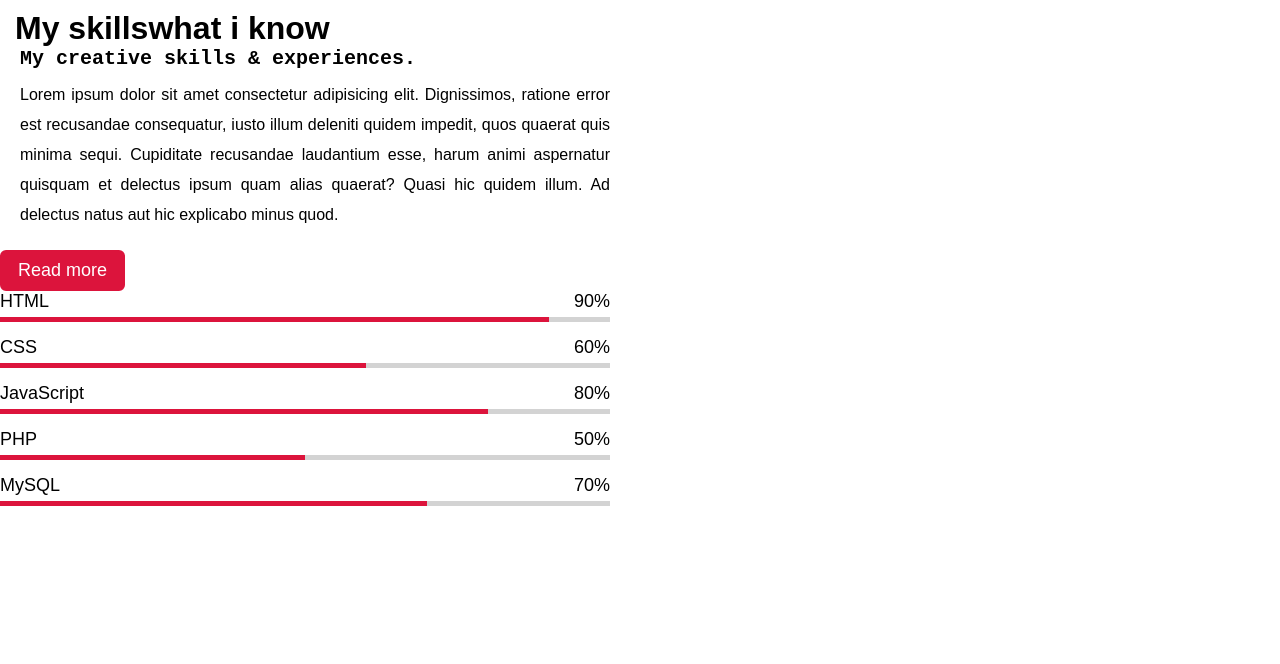
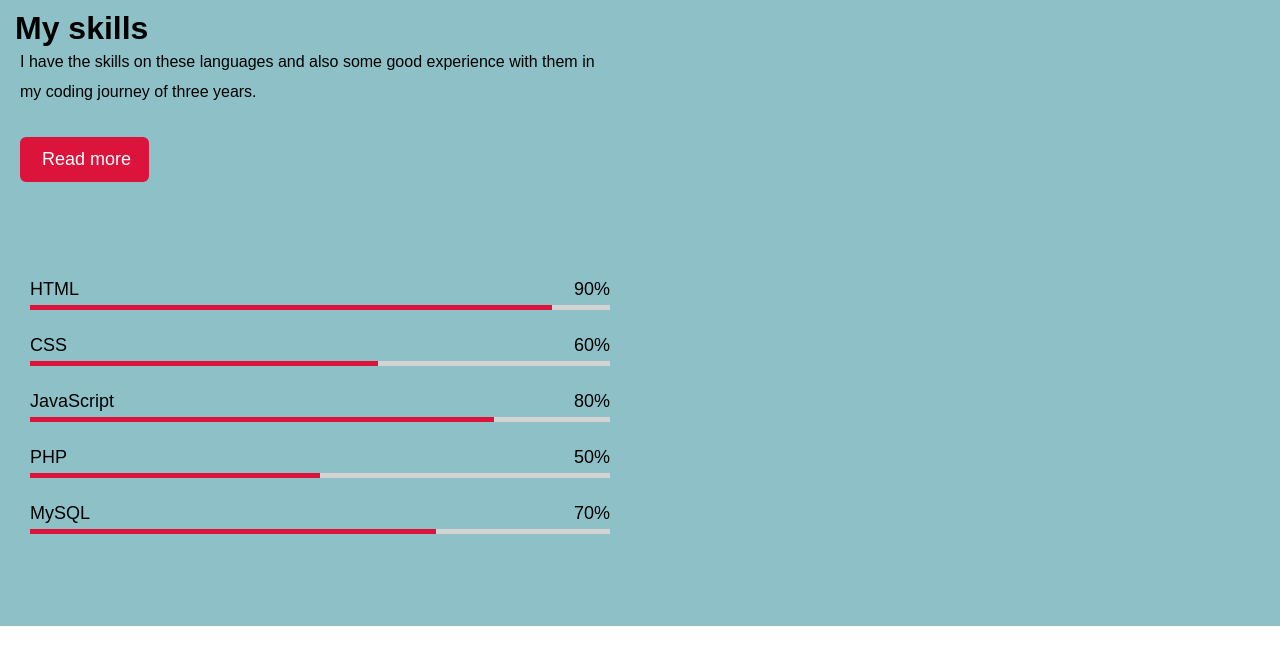
Before and after one commit to Isaackmogaka/Personal-website, a plain HTML site: page skills.html in a window 1280 px wide. Drawn offline with Linux system fonts and the light colour scheme.

Commit message:
add readme,skills files and style file

```diff
--- a/skills.html
+++ b/skills.html
@@ -3,7 +3,7 @@
 <head>
     <meta charset="UTF-8">
     <meta name="viewport" content="width=device-width, initial-scale=1.0">
-    <title>Document</title>
+    <title>My skills</title>
     <link rel="stylesheet" href="styles.css">
 </head>
 <body>
@@ -12,9 +12,14 @@
             <h2 class="title">My skills</h2>
             <div class="skills-content">
                 <div class="column left">
-                    <div class="text">My creative skills & experiences.</div>
-                    <p>Lorem ipsum dolor sit amet consectetur adipisicing elit. Dignissimos, ratione error est recusandae consequatur, iusto illum deleniti quidem impedit, quos quaerat quis minima sequi. Cupiditate recusandae laudantium esse, harum animi aspernatur quisquam et delectus ipsum quam alias quaerat? Quasi hic quidem illum. Ad delectus natus aut hic explicabo minus quod.</p>
-                    <a href="#">Read more</a>
+
+                    <p>I have the skills on these languages and also some good experience with them in my coding journey of three years.
+
+                    </p>
+                    <div id="read">
+                        <a href="#" id="read">Read more</a>
+                    </div>
+
                 </div>
                 <div class="column right">
                     <div class="bars">
--- a/styles.css
+++ b/styles.css
@@ -181,21 +181,31 @@ p{
 h2{
   padding-left: 15px;
 }
+.bars{
+  padding-left: 30px;
+  border-radius: 1rem;
+  padding-top: 10px;
+}
+#read{
+  padding-left: 20px;
+  padding-bottom: 10px;
+  padding-top: 10px;
+}
+.skills{
+  background-color: #8ec1c7;
+}
+
 /*
 Skills */
-.skills .title::after{
-  content: "what i know";
-}
+
 .skills .skills-content .column{
   width: calc(50% - 30px);
+  padding-bottom: 6%;
 }
 .skills .skills-content .left .text{
   font-size: 20px;
   font-weight: 600;
   margin-bottom: 10px;
-}
-.skills .skills-content .left p{
-  text-align: justify;
 }
 .skills .skills-content .left a{
   display: inline-block;
@@ -209,10 +219,7 @@ Skills */
   border: 2px solid crimson;
   transition: all 0.3s ease;
 }
-.skills .skills-content .left a:hover{
-  color: crimson;
-  background: none;
-}
+
 .skills .skills-content .right .bars{
   margin-bottom: 15px;
 }
@@ -255,6 +262,8 @@ Skills */
 .skills-content .right .mysql::before{
   width: 70%;
 }
+
+
 /*contacts*/
 .contact{
   background-color: #8ec1c7;
```
Also changed, not shown: 1 other file.
